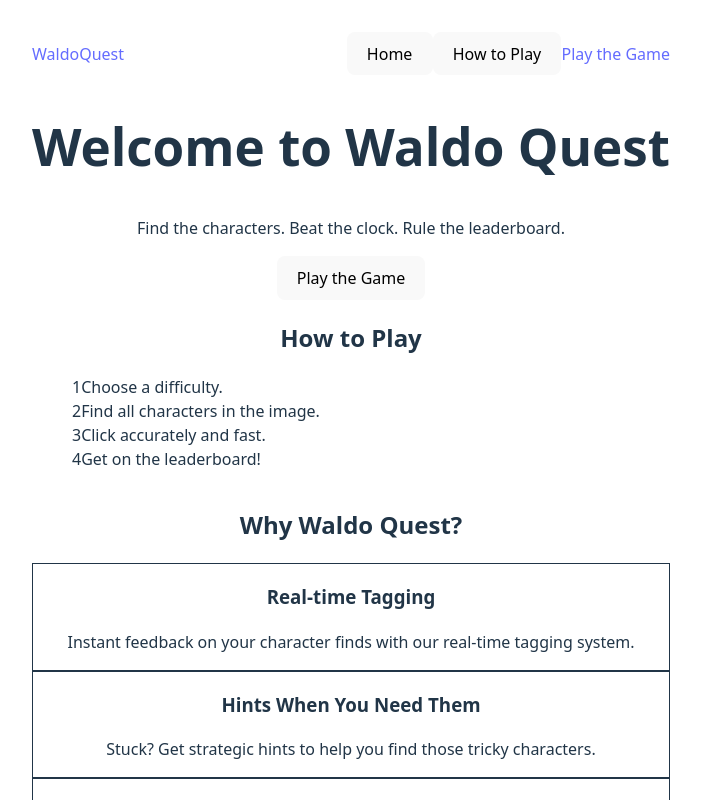
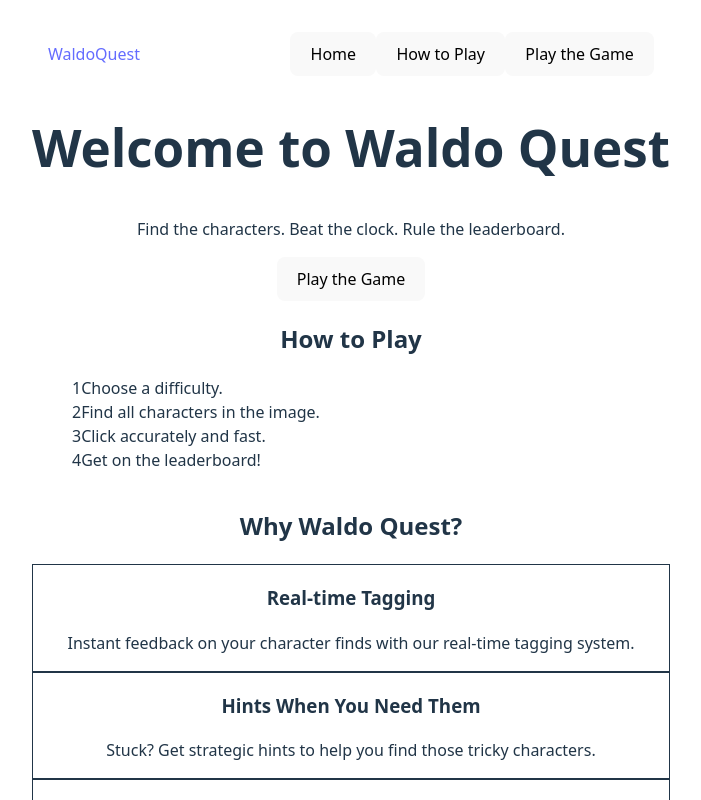
Before and after one commit to bit2swaz/photo-tagging-app, a React (Vite) app in the folder client/: page / in a window 1280 px wide. Shown: the top 800 px of the page, without its empty margins (289-990 px from the left). Built offline with nearby package versions, Linux system fonts and the light colour scheme.

Commit message:
fix: navbar width and styling with subtle hover effects

```diff
--- a/client/src/components/Navbar.jsx
+++ b/client/src/components/Navbar.jsx
@@ -18,30 +18,30 @@
 
   return (
     <nav className="sticky top-0 z-50 bg-gray-900 shadow-md py-4">
-      <div className="container mx-auto px-8 flex justify-between items-center">
-        <Link to="/" className="text-3xl md:text-4xl font-extrabold tracking-tight text-indigo-400">
+      <div className="w-full max-w-[95%] mx-auto flex justify-between items-center">
+        <Link to="/" className="text-4xl md:text-5xl font-extrabold tracking-tight text-indigo-400 hover:text-indigo-300 transition-colors duration-200">
           WaldoQuest
         </Link>
 
-        <div className="flex items-center space-x-8 md:space-x-12">
+        <div className="flex items-center gap-x-12">
           <button
             onClick={() => scrollToSection('home')}
-            className="text-white hover:text-indigo-400 text-base md:text-lg font-medium transition-colors duration-200 px-4 py-2"
+            className="text-white hover:text-indigo-400 text-lg font-medium transition-colors duration-200 border-b-2 border-transparent hover:border-indigo-400 pb-1"
           >
             Home
           </button>
           <button
             onClick={() => scrollToSection('how-to-play')}
-            className="text-white hover:text-indigo-400 text-base md:text-lg font-medium transition-colors duration-200 px-4 py-2"
+            className="text-white hover:text-indigo-400 text-lg font-medium transition-colors duration-200 border-b-2 border-transparent hover:border-indigo-400 pb-1"
           >
             How to Play
           </button>
-          <Link
-            to="/play"
-            className="text-white hover:text-indigo-400 text-base md:text-lg font-medium transition-colors duration-200 px-4 py-2"
+          <button
+            onClick={() => scrollToSection('play')}
+            className="text-indigo-400 hover:text-indigo-300 text-lg font-medium transition-colors duration-200 border-b-2 border-transparent hover:border-indigo-300 pb-1"
           >
             Play the Game
-          </Link>
+          </button>
         </div>
       </div>
     </nav>
```
